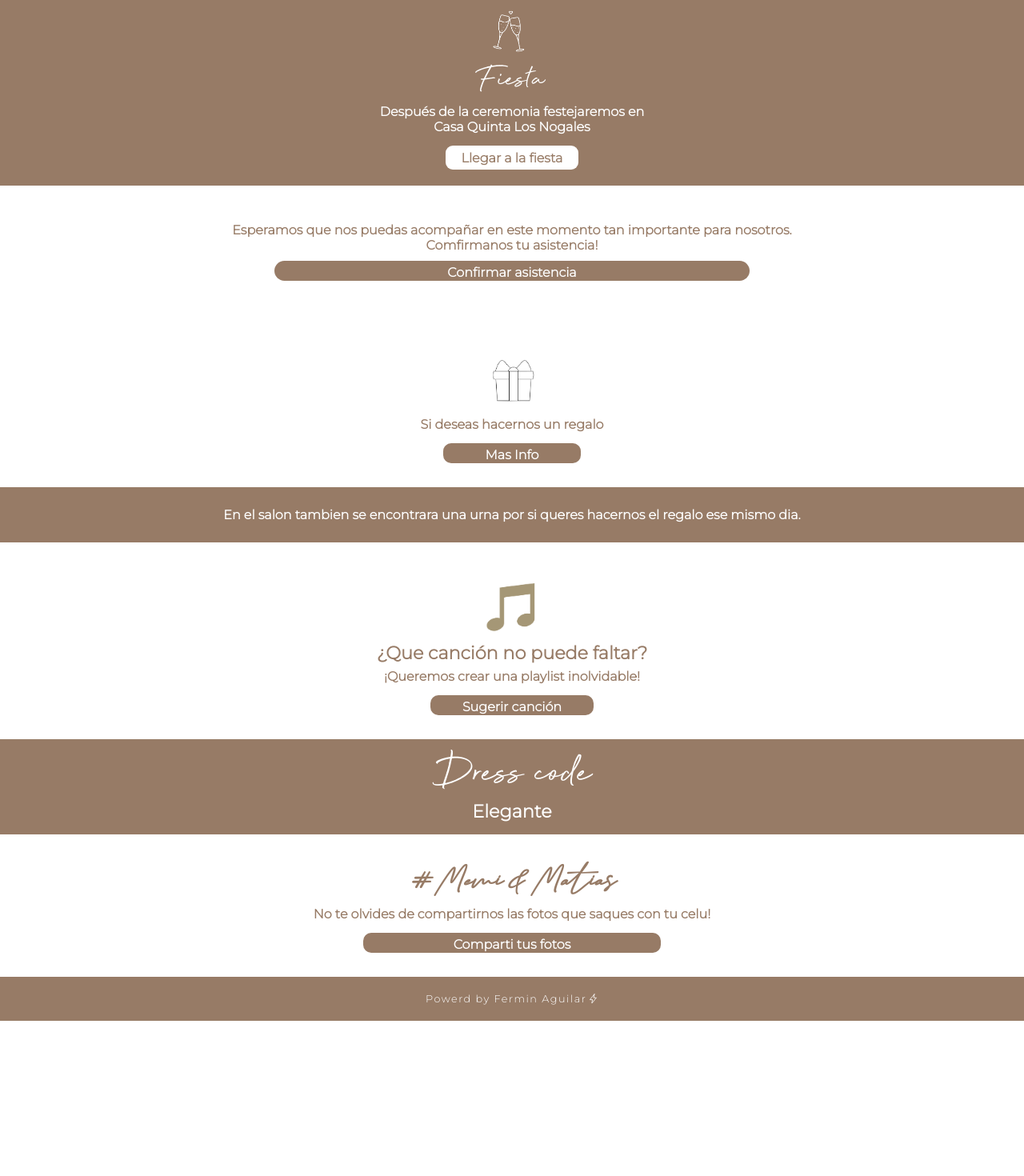
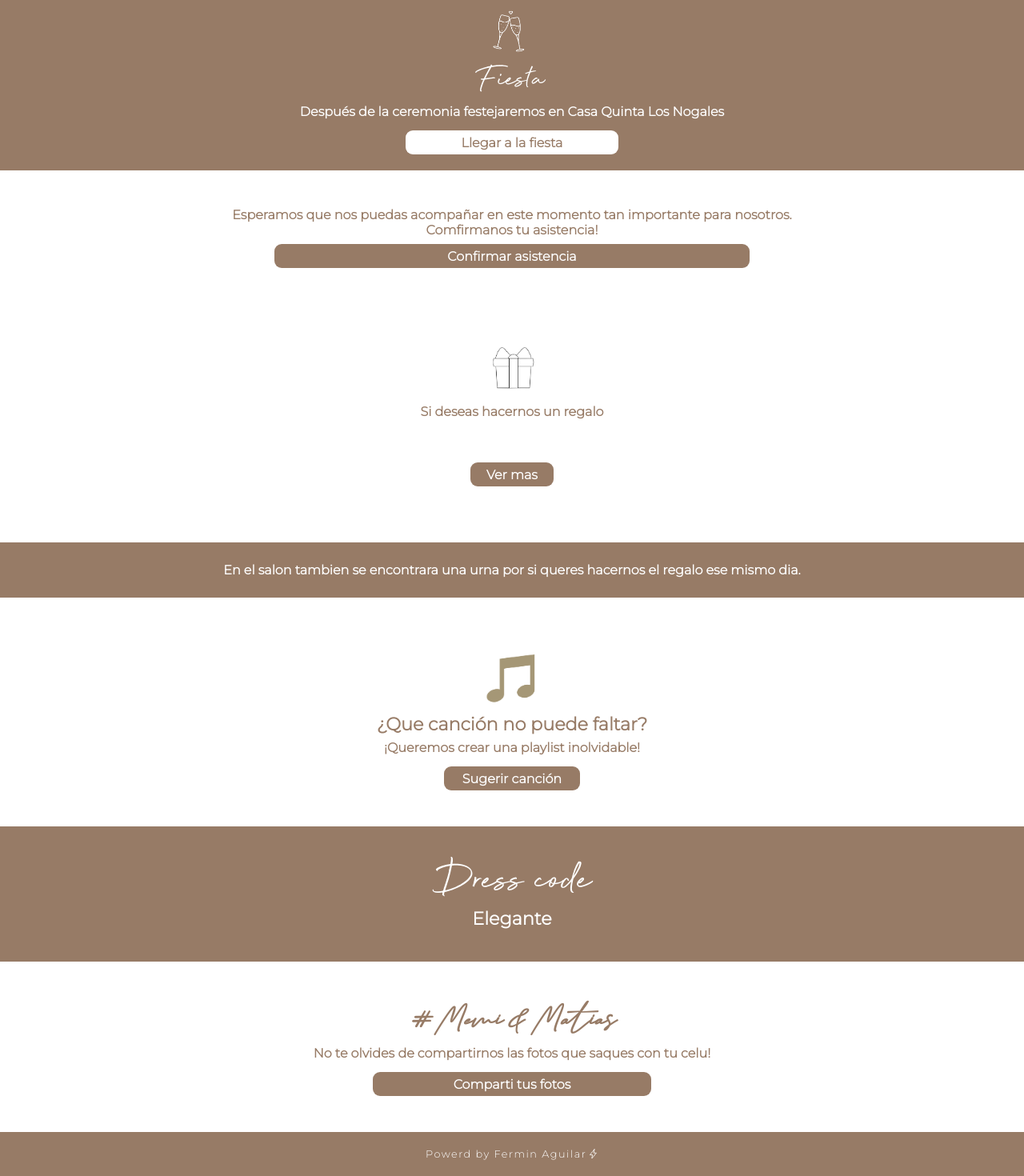
Before and after one commit to FerminAguilarB22/CasamientoMatias, a React (Create React App) app: page / in a window 1280 px wide. Shown: the part 1220-2690 px from the top of the page at 80% size. Before the commit the page ends 2496 px from the top, so only its background shows below. Built offline with nearby package versions, Linux system fonts and the light colour scheme.

Commit message:
se agrego la modal y se corrigieron errores

```diff
--- a/package.json
+++ b/package.json
@@ -10,6 +10,7 @@
     "react-dom": "^18.2.0",
     "react-modal": "^3.16.1",
     "react-scripts": "5.0.1",
+    "styled-components": "^6.0.7",
     "web-vitals": "^2.1.4"
   },
   "scripts": {
--- a/src/App.css
+++ b/src/App.css
@@ -16,15 +16,15 @@
   color: #977b66;
 }
 .asistencia button {
-  margin-top: 10px;
+    margin-top: 8px;
     font-family: "Montserrat";
     font-weight: 600;
     font-size: 1rem;
     background: #977b66;
     border: none;
-  border-radius: 20px;
+    border-radius: 9px;
     padding: 5px;
-  height: 25px;
+    height: 30px;
     min-width: 50%;
 }
 .asistencia button a {
@@ -67,13 +67,12 @@
     font-family: "Montserrat";
     font-weight: 600;
     font-size: 1rem;
-    color: #fff;
     background: #977b66;
     border: none;
-    border-radius: 10px;
+    border-radius: 9px;
     padding: 5px;
-    height: 25px;
-    width: 75%;
+    height: 30px;
+    min-width: 70%;
   }
   .infoRegalo button a {
     text-decoration: none;
@@ -95,7 +94,7 @@
 
 
 .cajaMusica {
-  padding: 10px 15px 30px;
+  padding: 30px 20px 45px 20px;
   display: flex;
   align-items: center;
   justify-content: center;
@@ -135,13 +134,12 @@ font-size: 1rem;
     font-family: "Montserrat";
     font-weight: 600;
     font-size: 1rem;
-  color: #fff;
     background: #977b66;
     border: none;
-  border-radius: 10px;
+    border-radius: 9px;
     padding: 5px;
-  height: 25px;
-  width: 60%;
+    height: 30px;
+    min-width: 50%;
 }
 
 .infoMusica a{
@@ -151,7 +149,7 @@ font-size: 1rem;
 
 .dressCode{
   text-align: center;
-  padding: 15px 10px;
+  padding: 40px 10px;
   background-color: #977b66;
 }
 
--- a/src/components/CountDown.js
+++ b/src/components/CountDown.js
@@ -31,15 +31,15 @@ const CountDown = ({ targetDate }) => {
     <div className="countdown">
       <div className="countdown-item">
         <span className="countdown-number">{remainingTime.days}</span>
-        <span className="countdown-label">días ,</span>
+        <span className="countdown-label">días,</span>
       </div>
       <div className="countdown-item">
         <span className="countdown-number">{remainingTime.hours}</span>
-        <span className="countdown-label">hs , </span>
+        <span className="countdown-label">hs,</span>
       </div>
       <div className="countdown-item">
         <span className="countdown-number">{remainingTime.minutes}</span>
-        <span className="countdown-label">min , </span>
+        <span className="countdown-label">min,</span>
       </div>
       <div className="countdown-item">
         <span className="countdown-number">{remainingTime.seconds}</span>
--- a/src/components/Descanso.js
+++ b/src/components/Descanso.js
@@ -3,7 +3,7 @@ import '../styles/countdown.css'
 import CountDown from './CountDown';
 
 const Descanso = () => {
-    const targetDate = new Date('2023-09-30T15:59:59').toISOString(); // Cambia la fecha objetivo
+    const targetDate = new Date('2023-09-30T16:29:59').toISOString(); // Cambia la fecha objetivo
 
   return (
     <div className="App">
--- a/src/components/InfoFiesta.js
+++ b/src/components/InfoFiesta.js
@@ -9,7 +9,7 @@ const InfoFiesta = () => {
         </div>
         <div className='infoFiesta'>
             <h2>Fiesta</h2>
-            <p>Después de la ceremonia festejaremos en <br></br>Casa Quinta Los Nogales</p>
+            <p>Después de la ceremonia festejaremos en Casa Quinta Los Nogales</p>
             <button><a href="https://goo.gl/maps/NVTL6RPhRtkXmzeg9">Llegar a la fiesta</a></button>
         </div>
     </section>
--- /dev/null
+++ b/src/components/Modal.js
@@ -0,0 +1,87 @@
+import React from "react";
+import styled from "styled-components";
+const Modal = ({children, estadoModal, cambiarEstado}) => {
+  return (
+    <>
+    {estadoModal  &&
+      <Overlay onClick={()=>{cambiarEstado(!estadoModal)}}>
+        <ContenedorModal>
+          <BotonCerrar onClick={()=>{cambiarEstado(!estadoModal)}}>
+            <svg
+              xmlns="http://www.w3.org/2000/svg"
+              width="16"
+              height="16"
+              fill="currentColor"
+              class="bi bi-x"
+              viewBox="0 0 16 16"
+            >
+              <path d="M4.646 4.646a.5.5 0 0 1 .708 0L8 7.293l2.646-2.647a.5.5 0 0 1 .708.708L8.707 8l2.647 2.646a.5.5 0 0 1-.708.708L8 8.707l-2.646 2.647a.5.5 0 0 1-.708-.708L7.293 8 4.646 5.354a.5.5 0 0 1 0-.708z" />
+            </svg>
+          </BotonCerrar>
+          {children}
+        </ContenedorModal>
+      </Overlay>
+       }
+    </>
+  );
+};
+
+export default Modal;
+
+const Overlay = styled.div`
+
+  width: 100vw;
+  height: 100vh;
+  position: fixed;
+  top: 0;
+  left: 0;
+  background: rgba(0, 0, 0, 0.5);
+  display: flex;
+  align-items: center;
+  justify-content: center;
+`;
+
+const ContenedorModal = styled.div`
+margin: 7px;
+  position: relative;
+  width: 500px;
+  min-height: 100px;
+  background: #fff;
+  border-radius: 5px;
+  box-shadow: rgba(100, 100, 111, 0.2) 0px 7px 29px 0px;
+  padding: 20px;
+`;
+// const EncabezadoModal = styled.div`
+//   margin-bottom: 20px;
+//   padding-bottom: 20px;
+//   border-bottom: 1px solid #e8e8e8;
+
+//   h3 {
+//     font-weight: 500;
+//     font-size: 16px;
+//     color: #1766dc;
+//   }
+// `;
+
+const BotonCerrar = styled.button`
+  position: absolute;
+  top: 2px;
+  right: 20px;
+  max-width: 30px;
+  height: 30px;
+  border: none;
+  background: none;
+  cursor: pointer;
+  transition: 0.3s ease all;
+  border-radius: 5px;
+  color: #1766dc;
+
+  &:hover {
+    background: #f2f2f2;
+  }
+
+  svg{
+    width:100%;
+    height: 100%;
+  }
+`;
--- a/src/components/ModalRegalo.js
+++ /dev/null
@@ -1,37 +0,0 @@
-import React from "react";
-import Modal from "react-modal";
-import "../styles/modalRegalo.css";
-
-Modal.setAppElement("#root"); // Necesario para la accesibilidad
-
-const ModalRegalo = ({ isOpen, onRequestClose }) => {
-  return (
-    <Modal
-      isOpen={isOpen}
-      onRequestClose={onRequestClose}
-      className="modal modal-overlay"
-    >
-      <div className="modal-content">
-        <button className="close-button" onClick={onRequestClose}>
-
-        </button>
-        <section className="text-center mt-5">
-            <div>
-                <h4>Transferencias</h4>
-                <p>Lorem ipsum dolor sit amet consectetur adipisicing elit. Velit, dolorem?</p>
-            </div>
-            <div>
-                <h4>Casas de decoracion</h4>
-                <p>Lorem ipsum dolor</p>
-            </div>
-            <div>
-                <h4>Buzon en el salon</h4>
-
-            </div>
-        </section>
-      </div>
-    </Modal>
-  );
-};
-
-export default ModalRegalo;
--- a/src/components/Regalo.js
+++ b/src/components/Regalo.js
@@ -1,13 +1,12 @@
 import React from "react";
 import regalo from "../resources/regalo.png";
+import styled from "styled-components";
+import Modal from "./Modal";
 import { useState } from "react";
-import ModalRegalo from "./ModalRegalo";
+
 const Regalo = () => {
-  const [modalOpen, setModalOpen] = useState(false);
 
-  const closeModal = () => {
-    setModalOpen(false);
-  };
+  const [estadoModal, setEstadoModal] = useState(false);
   return (
     <section className="box">
       <section className="cajaRegalo">
@@ -16,8 +15,31 @@ const Regalo = () => {
         </div>
         <div className="infoRegalo">
           <p>Si deseas hacernos un regalo</p>
-          <button>Mas Info</button>
-          <ModalRegalo isOpen={modalOpen} onRequestClose={closeModal} />
+          <div>
+            <ContenedorBotones>
+              <Boton
+                onClick={() => {
+                  setEstadoModal(!estadoModal);
+                }}
+              >
+                Ver mas
+              </Boton>
+            </ContenedorBotones>
+            <Modal estadoModal={estadoModal} cambiarEstado={setEstadoModal}>
+              <Contenido>
+                <h5>Transferencias</h5>
+                <p>
+                  Lorem ipsum, dolor sit amet consectetur adipisicing elit.
+                  Debitis, quod.
+                </p>
+                <h5>Tienda de Regalos</h5>
+                <p>
+                  Lorem ipsum, dolor sit amet consectetur adipisicing elit.
+                  Debitis, quod.
+                </p>
+              </Contenido>
+            </Modal>
+          </div>
         </div>
       </section>
       <div className="formaCurva">
@@ -31,3 +53,50 @@ const Regalo = () => {
 };
 
 export default Regalo;
+
+const ContenedorBotones = styled.div`
+  padding: 40px;
+  display: flex;
+  flex-wrap: wrap;
+  justify-content: center;
+  gap: 20px;
+`;
+
+const Boton = styled.button`
+  display: block;
+  padding: 10px 30px;
+  border-radius: 100px;
+  color: #fff;
+  border: none;
+  background: #977b66;
+  cursor: pointer;
+  font-family: "Roboto", sans-serif;
+  font-weight: 500;
+  transition: 0.3s ease all;
+
+  &:hover {
+    background: #A59776;
+  }
+`;
+
+const Contenido = styled.div`
+  display: flex;
+  flex-direction: column;
+  align-items: center;
+
+  h5 {
+    font-family: Beyond Infinity;
+  font-size: 2.8rem;
+  color: #977b66;
+  font-weight: lighter;
+  }
+
+  p {
+    margin: 6px 0px;
+    font-family: "Montserrat";
+  font-weight: 600;
+  font-size: 1rem;
+    color: #977b66;
+  }
+
+`;
--- a/src/styles/countdown.css
+++ b/src/styles/countdown.css
@@ -12,7 +12,7 @@
 }
 
 .countdown-item{
-    margin: 0px 1px;
+    margin: 0px 2px;
    color: #A59776;
 }
 
--- a/src/styles/shareFotos.css
+++ b/src/styles/shareFotos.css
@@ -4,7 +4,7 @@
 }
 
 .cajaShare{
-    padding: 30px 15px 30px;
+    padding: 45px 20px;
     display: flex;
     align-items: center;
     justify-content: center;
@@ -34,15 +34,14 @@ color: #977b66;
   .infoShare button {
     margin-top: 8px;
     font-family: "Montserrat";
-  font-weight: 600;
-  font-size: 1rem;
-    color: #fff;
+    font-weight: 600;
+    font-size: 1rem;
     background: #977b66;
     border: none;
-    border-radius: 10px;
+    border-radius: 9px;
     padding: 5px;
-    height: 25px;
-    width: 75%;
+    height: 30px;
+    min-width: 70%;
   }
   .infoShare button a {
     text-decoration: none;
```
Also changed, not shown: 1 other file (tests, documents, lock files or other folders). Lines whose indentation alone changed are shown as unchanged.
